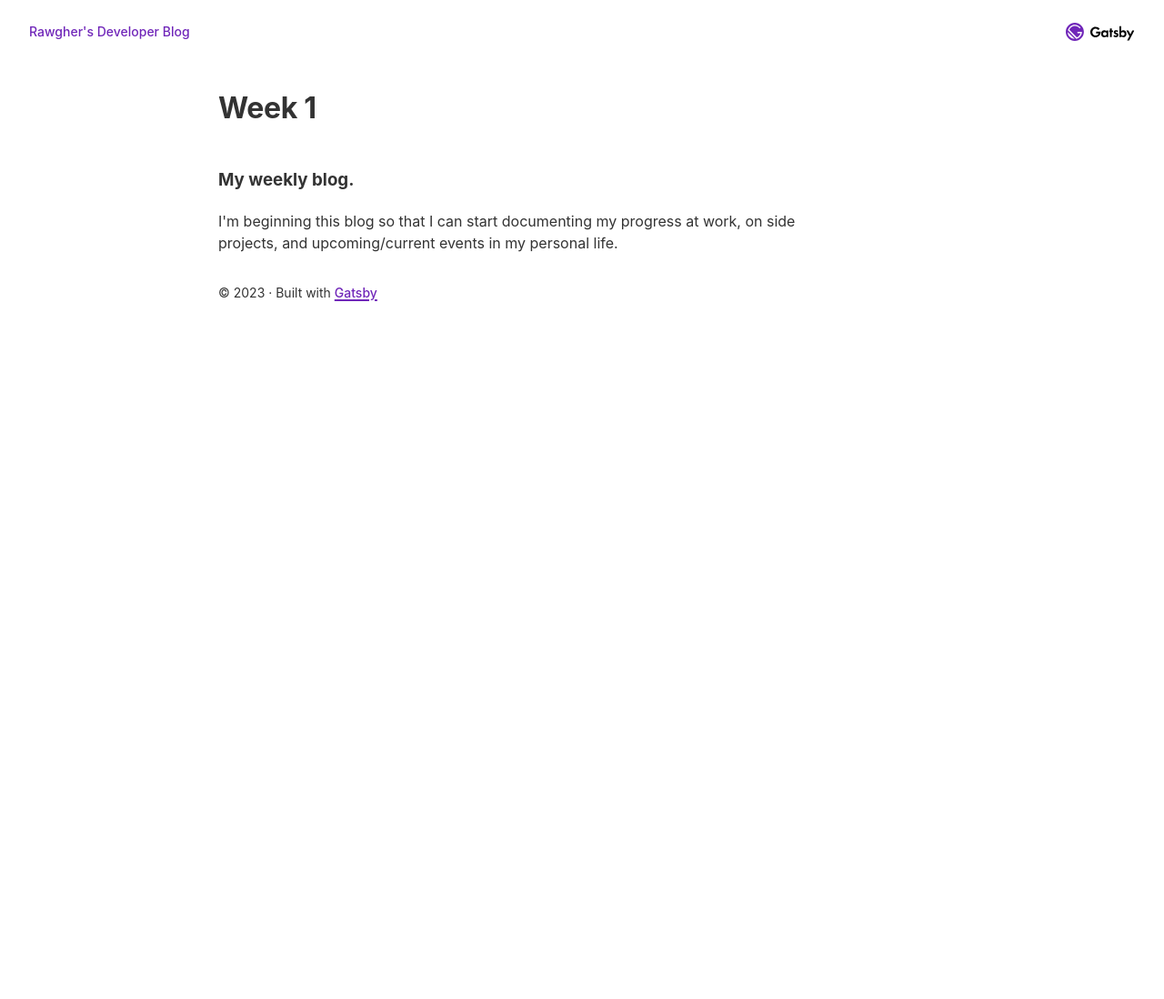
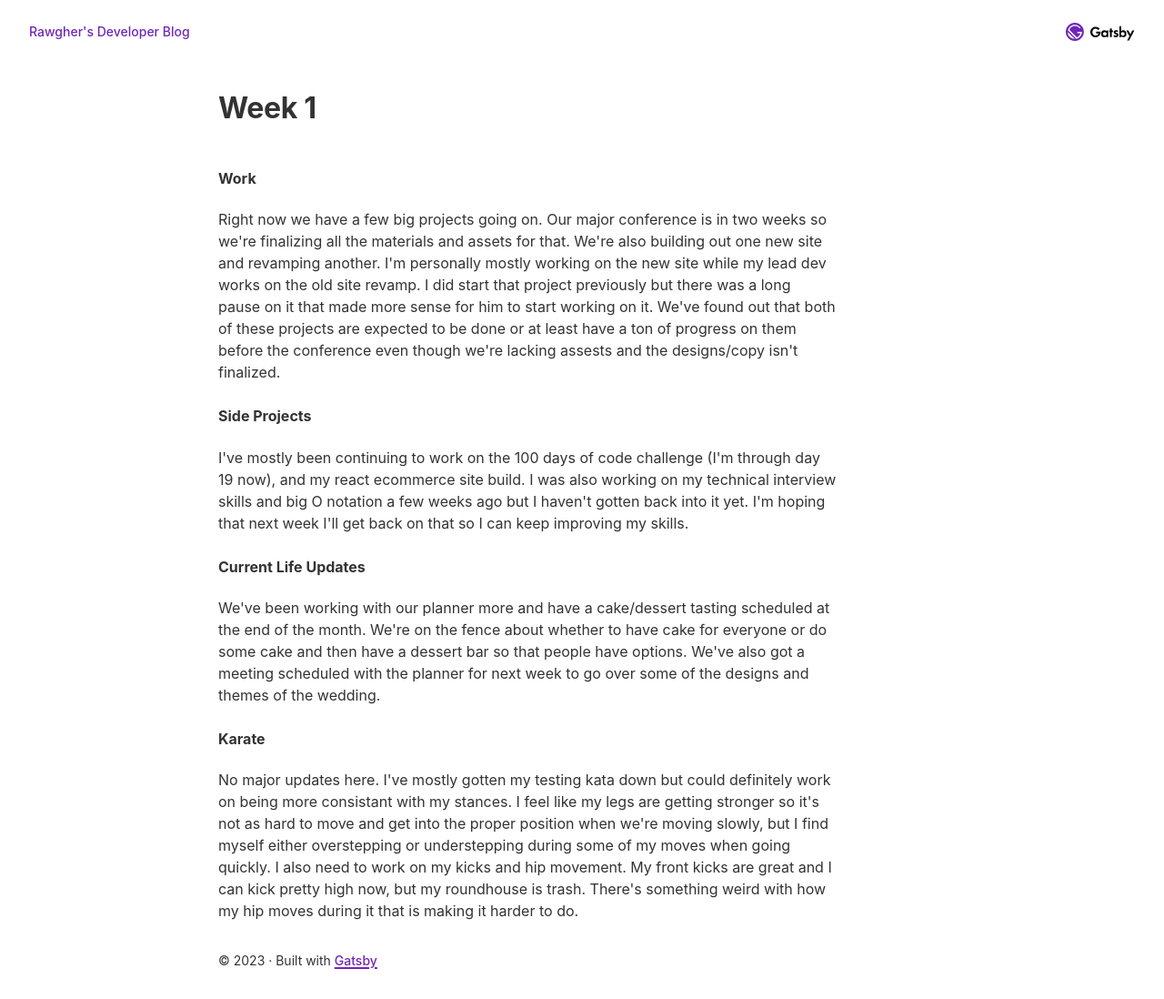
Before and after one commit to Rawgher/coding-blog, a Gatsby site: page /week-1/ in a window 1280 px wide. Shown: the whole page at 91% size. Before the commit the page ends 800 px from the top, so only its background shows below. Built offline with nearby package versions, Linux system fonts and the light colour scheme; Gatsby itself is replaced by a stand-in of ours.

Commit message:
adding weekly blog

```diff
--- a/src/markdown-pages/week-1.md
+++ b/src/markdown-pages/week-1.md
@@ -1,8 +1,20 @@
 ---
 title: "Week 1"
-date: "2023-02-28"
+date: "2023-03-03"
 ---
 
-### My weekly blog.
+#### Work
 
-I'm beginning this blog so that I can start documenting my progress at work, on side projects, and upcoming/current events in my personal life.
+Right now we have a few big projects going on. Our major conference is in two weeks so we're finalizing all the materials and assets for that. We're also building out one new site and revamping another. I'm personally mostly working on the new site while my lead dev works on the old site revamp. I did start that project previously but there was a long pause on it that made more sense for him to start working on it. We've found out that both of these projects are expected to be done or at least have a ton of progress on them before the conference even though we're lacking assests and the designs/copy isn't finalized.
+
+#### Side Projects
+
+I've mostly been continuing to work on the 100 days of code challenge (I'm through day 19 now), and my react ecommerce site build. I was also working on my technical interview skills and big O notation a few weeks ago but I haven't gotten back into it yet. I'm hoping that next week I'll get back on that so I can keep improving my skills.
+
+#### Current Life Updates
+
+We've been working with our planner more and have a cake/dessert tasting scheduled at the end of the month. We're on the fence about whether to have cake for everyone or do some cake and then have a dessert bar so that people have options. We've also got a meeting scheduled with the planner for next week to go over some of the designs and themes of the wedding.
+
+#### Karate
+
+No major updates here. I've mostly gotten my testing kata down but could definitely work on being more consistant with my stances. I feel like my legs are getting stronger so it's not as hard to move and get into the proper position when we're moving slowly, but I find myself either overstepping or understepping during some of my moves when going quickly. I also need to work on my kicks and hip movement. My front kicks are great and I can kick pretty high now, but my roundhouse is trash. There's something weird with how my hip moves during it that is making it harder to do.
```
